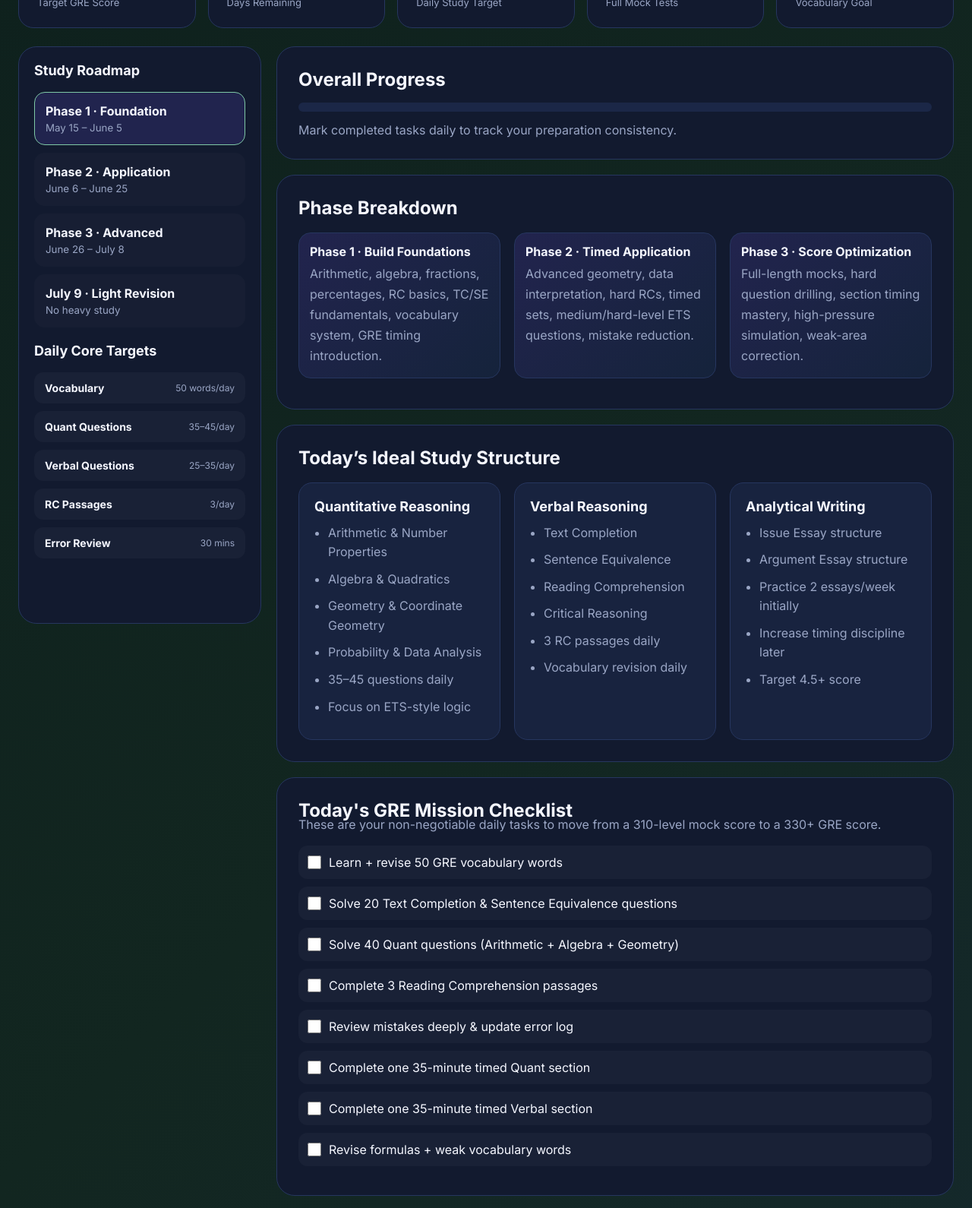
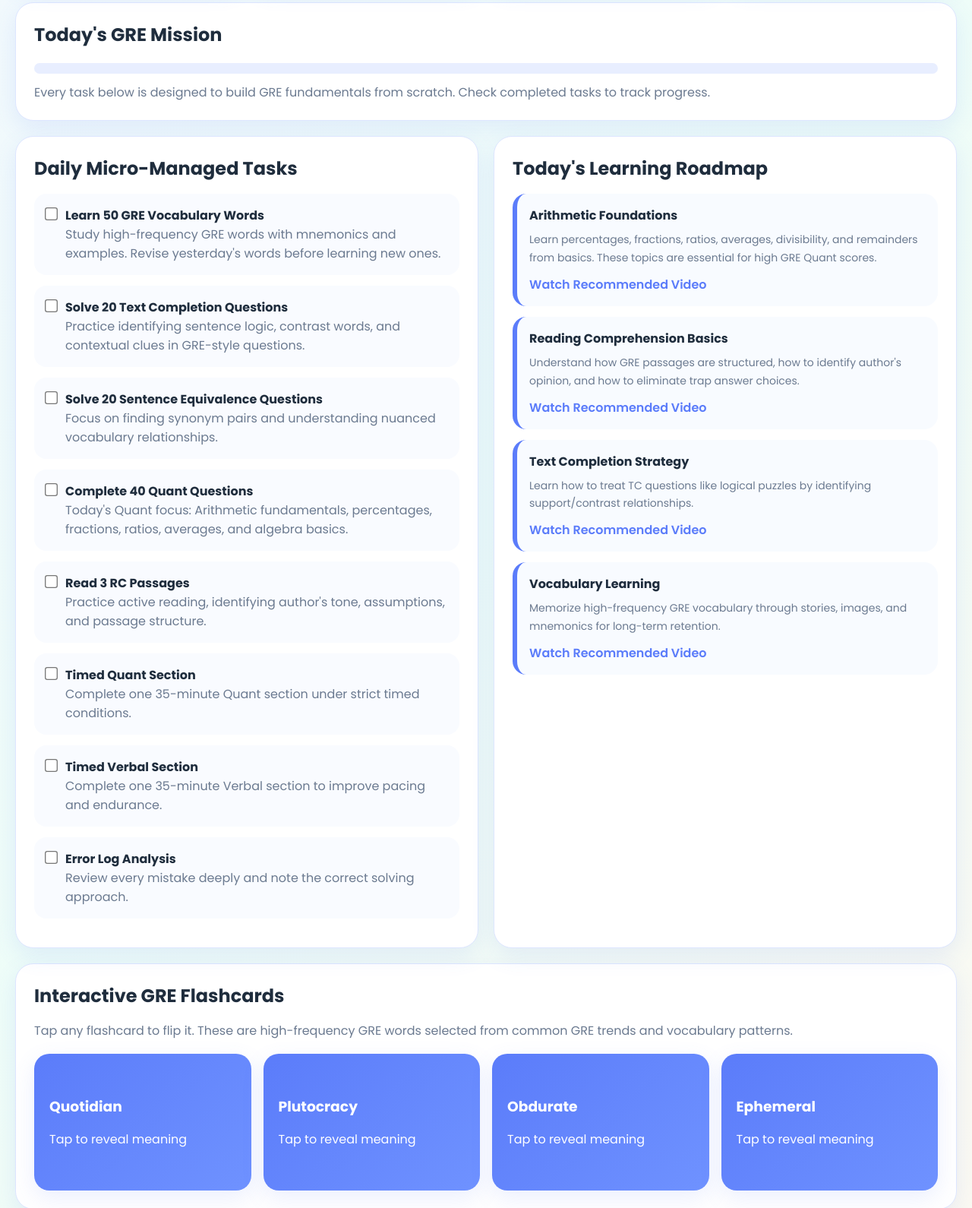
Before and after one commit to Abhisekh22/GRE-Tracker-2026, a plain HTML site: page index.html in a window 1280 px wide. Shown: the part 661-2251 px from the top of the page at 76% size. Drawn offline with Linux system fonts and the light colour scheme.

Commit message:
Transform GRE tracker into AI-powered interactive 330+ preparation dashboard

```diff
--- a/index.html
+++ b/index.html
@@ -1,388 +1,231 @@
 <!DOCTYPE html>
 <html lang="en">
 <head>
-<meta charset="UTF-8">
-<meta name="viewport" content="width=device-width, initial-scale=1.0">
-<title>GRE 330+ Elite Dashboard</title>
-<link href="https://fonts.googleapis.com/css2?family=Inter:wght@300;400;500;600;700;800&display=swap" rel="stylesheet">
+<meta charset="UTF-8" />
+<meta name="viewport" content="width=device-width, initial-scale=1.0" />
+<title>GRE 330+ AI Study Dashboard</title>
+<link href="https://fonts.googleapis.com/css2?family=Poppins:wght@300;400;500;600;700;800&display=swap" rel="stylesheet">
 <style>
 :root{
---bg:#0b1020;
---card:#121a2f;
---card2:#18233f;
---border:#26365f;
---text:#f5f7ff;
---muted:#9aa6c5;
---accent:#7ec8a5;
---green:#37d67a;
---blue:#44b3ff;
---orange:#ff9d42;
---red:#ff5f6d;
+--bg:#f3f7ff;
+--card:#ffffff;
+--primary:#5b7cfa;
+--secondary:#7ed6c1;
+--accent:#ffb86b;
+--text:#1f2d3d;
+--muted:#6b7a90;
+--border:#dde6ff;
+--shadow:0 10px 30px rgba(91,124,250,.12);
 }
 *{margin:0;padding:0;box-sizing:border-box}
 body{
-font-family:'Inter',sans-serif;
-background:linear-gradient(135deg,#0d1f1c,#122620 45%,#172b35);
+font-family:'Poppins',sans-serif;
+background:linear-gradient(135deg,#f3f7ff,#eefdf8,#fff8f0);
 color:var(--text);
-overflow-x:hidden;
+padding:20px;
 }
-.container{max-width:1500px;margin:auto;padding:24px}
+.container{max-width:1600px;margin:auto}
 .hero{
-background:linear-gradient(135deg,rgba(124,92,255,.18),rgba(68,179,255,.08));
+background:linear-gradient(135deg,#5b7cfa,#7ed6c1);
+color:white;
+padding:40px;
+border-radius:30px;
+margin-bottom:24px;
+box-shadow:var(--shadow);
+}
+.hero h1{font-size:clamp(38px,6vw,72px);margin-bottom:14px}
+.hero p{line-height:1.8;max-width:900px}
+.grid{display:grid;grid-template-columns:repeat(auto-fit,minmax(280px,1fr));gap:20px}
+.card{
+background:var(--card);
+padding:24px;
+border-radius:24px;
+box-shadow:var(--shadow);
 border:1px solid var(--border);
-border-radius:28px;
-padding:36px;
-margin-bottom:24px;
-position:relative;
-overflow:hidden;
+margin-bottom:20px;
 }
-.hero::after{
-content:'330+';
-position:absolute;
-right:-20px;
-top:-30px;
-font-size:180px;
-font-weight:800;
-opacity:.05;
+.card h2,.card h3{margin-bottom:16px}
+.stats{display:grid;grid-template-columns:repeat(auto-fit,minmax(180px,1fr));gap:18px;margin-bottom:24px}
+.stat{
+background:white;
+padding:24px;
+border-radius:22px;
+box-shadow:var(--shadow);
+text-align:center;
 }
-.badge{
-display:inline-block;
-padding:8px 14px;
-background:rgba(124,92,255,.15);
-border:1px solid rgba(124,92,255,.4);
-border-radius:999px;
-font-size:12px;
-font-weight:600;
-margin-bottom:18px;
+.stat h2{font-size:38px;color:var(--primary)}
+.stat span{color:var(--muted)}
+.task{
+padding:16px;
+border-radius:18px;
+background:#f8fbff;
+margin-bottom:14px;
+border-left:6px solid var(--primary);
 }
-.hero h1{
-font-size:clamp(36px,6vw,72px);
-line-height:1;
-margin-bottom:16px;
-font-weight:800;
+.task h4{margin-bottom:8px}
+.task p{color:var(--muted);line-height:1.7;font-size:14px}
+.task a{display:inline-block;margin-top:10px;color:var(--primary);font-weight:600;text-decoration:none}
+.checklist label{
+display:flex;
+gap:12px;
+align-items:flex-start;
+padding:16px;
+background:#f9fbff;
+border-radius:16px;
+margin-bottom:14px;
 }
-.hero p{
-max-width:760px;
-line-height:1.8;
-color:var(--muted);
-font-size:16px;
-}
-.stats{
-display:grid;
-grid-template-columns:repeat(auto-fit,minmax(180px,1fr));
-gap:16px;
-margin-bottom:24px;
-}
-.stat{
-background:var(--card);
-border:1px solid var(--border);
-border-radius:20px;
-padding:24px;
-}
-.stat h2{font-size:34px;margin-bottom:8px}
-.stat span{color:var(--muted);font-size:13px}
-.layout{
-display:grid;
-grid-template-columns:320px 1fr;
-gap:20px;
-}
-.sidebar{
-background:var(--card);
-border:1px solid var(--border);
-border-radius:24px;
-padding:20px;
-height:calc(100vh - 40px);
-position:sticky;
-top:20px;
-overflow:auto;
-}
-.sidebar h3{margin-bottom:18px;font-size:18px}
-.day{
-padding:14px;
-border:1px solid transparent;
-border-radius:14px;
-margin-bottom:10px;
-cursor:pointer;
-background:rgba(255,255,255,.02);
-transition:.25s;
-}
-.day:hover{border-color:var(--accent);transform:translateY(-1px)}
-.day.active{background:rgba(124,92,255,.15);border-color:var(--accent)}
-.day small{color:var(--muted);display:block;margin-top:4px}
-.main{
-display:flex;
-flex-direction:column;
-gap:20px;
-}
-.panel{
-background:var(--card);
-border:1px solid var(--border);
-border-radius:24px;
-padding:28px;
-}
+input[type='checkbox']{margin-top:4px;transform:scale(1.3);accent-color:var(--secondary)}
 .progress{
-height:12px;
-background:#1b2747;
+height:14px;
+background:#e8eeff;
 border-radius:999px;
 overflow:hidden;
-margin-top:16px;
+margin-top:20px;
 }
 .progress-bar{
 height:100%;
 width:0%;
-background:linear-gradient(90deg,var(--accent),var(--blue));
+background:linear-gradient(90deg,#5b7cfa,#7ed6c1);
 transition:.4s;
 }
-.grid{
+.flashcards{
 display:grid;
-grid-template-columns:repeat(auto-fit,minmax(260px,1fr));
-gap:18px;
-margin-top:18px;
+grid-template-columns:repeat(auto-fit,minmax(220px,1fr));
+gap:16px;
 }
-.card{
-background:var(--card2);
-border:1px solid var(--border);
-border-radius:18px;
+.flashcard{
+perspective:1000px;
+height:180px;
+cursor:pointer;
+}
+.flash-inner{
+position:relative;
+width:100%;
+height:100%;
+transition:transform .6s;
+transform-style:preserve-3d;
+}
+.flashcard.flipped .flash-inner{transform:rotateY(180deg)}
+.flash-front,.flash-back{
+position:absolute;
+width:100%;
+height:100%;
+backface-visibility:hidden;
+border-radius:20px;
 padding:20px;
+box-shadow:var(--shadow);
+display:flex;
+flex-direction:column;
+justify-content:center;
 }
-.card h4{margin-bottom:12px;font-size:18px}
-.card ul{padding-left:18px}
-.card li{margin-bottom:10px;color:var(--muted);line-height:1.6}
-.topic{
-display:flex;
-justify-content:space-between;
-align-items:center;
-padding:12px 14px;
-border-radius:12px;
-background:rgba(255,255,255,.03);
-margin-bottom:10px;
+.flash-front{background:linear-gradient(135deg,#5b7cfa,#6f92ff);color:white}
+.flash-back{background:white;color:var(--text);transform:rotateY(180deg)}
+.countdown{
+font-size:clamp(28px,5vw,54px);
+font-weight:800;
+margin-top:16px;
 }
-.topic strong{font-size:14px}
-.topic span{font-size:12px;color:var(--muted)}
-.checklist label{
-display:flex;
-align-items:center;
-gap:10px;
-padding:12px;
-border-radius:12px;
-background:rgba(255,255,255,.03);
-margin-bottom:10px;
-}
-input[type='checkbox']{
-width:18px;
-height:18px;
-accent-color:var(--green);
-}
-.phase{
-padding:14px;
-border-radius:16px;
-margin-bottom:12px;
-background:linear-gradient(135deg,rgba(124,92,255,.15),rgba(68,179,255,.06));
-border:1px solid var(--border);
-}
-.phase h4{margin-bottom:6px}
-.mock{
-padding:16px;
-border-radius:16px;
-background:rgba(255,95,109,.08);
-border:1px solid rgba(255,95,109,.2);
-margin-bottom:12px;
-}
-.footer{
-text-align:center;
-padding:30px;
-color:var(--muted);
-}
-@media(max-width:980px){
-.layout{grid-template-columns:1fr}
-.sidebar{height:auto;position:relative;top:0}
-}
+ul{padding-left:20px;line-height:1.8;color:var(--muted)}
+.footer{text-align:center;padding:30px;color:var(--muted)}
+@media(max-width:768px){body{padding:10px}.hero{padding:26px}}
 </style>
 </head>
 <body>
 <div class="container">
 <div class="hero">
-<div class="badge">GRE 330+ LIVE TRACKER • JULY 15, 2026</div>
-<h1>Elite GRE Preparation Dashboard</h1>
-<p>Designed specifically for your 330+ target from a 310-level starting point. This system focuses heavily on Quant improvement to 166–168, Verbal acceleration to 162+, vocabulary retention, timed section mastery, ETS pattern recognition, and aggressive mock-test analysis.</p>
-</div>
-<div class="panel" style="margin-bottom:24px;background:linear-gradient(135deg,rgba(126,200,165,.18),rgba(68,179,255,.08));">
-<h2 style="margin-bottom:18px">Live GRE Countdown</h2>
-<div id="countdown" style="font-size:clamp(28px,5vw,54px);font-weight:800;color:#9be7c4;margin-bottom:10px"></div>
-<p style="color:var(--muted);line-height:1.7">Your GRE exam is scheduled for July 15, 2026. Every day now matters. Stay consistent and execute daily targets aggressively.</p>
+<h1>GRE 330+ AI Study Dashboard</h1>
+<p>
+Personalized for your July 15, 2026 GRE target. This dashboard micro-manages your daily GRE preparation from basics to advanced level, focusing on improving from ~310 mocks to a 330+ score through structured Quant mastery, Verbal acceleration, vocabulary systems, mock analytics, and adaptive study planning.
+</p>
+<div class="countdown" id="countdown"></div>
 </div>
 <div class="stats">
-<div class="stat"><h2>330+</h2><span>Target GRE Score</span></div>
-<div class="stat"><h2 id="daysLeft">--</h2><span>Days Remaining</span></div>
-<div class="stat"><h2>5–7h</h2><span>Daily Study Target</span></div>
-<div class="stat"><h2>8</h2><span>Full Mock Tests</span></div>
-<div class="stat"><h2>1500</h2><span>Vocabulary Goal</span></div>
+<div class="stat"><h2 id="days">--</h2><span>Days Left</span></div>
+<div class="stat"><h2>330+</h2><span>Target Score</span></div>
+<div class="stat"><h2>166+</h2><span>Quant Goal</span></div>
+<div class="stat"><h2>162+</h2><span>Verbal Goal</span></div>
 </div>
-<div class="layout">
-<div class="sidebar">
-<h3>Study Roadmap</h3>
-<div class="day active"><strong>Phase 1 · Foundation</strong><small>May 15 – June 5</small></div>
-<div class="day"><strong>Phase 2 · Application</strong><small>June 6 – June 25</small></div>
-<div class="day"><strong>Phase 3 · Advanced</strong><small>June 26 – July 8</small></div>
-<div class="day"><strong>July 9 · Light Revision</strong><small>No heavy study</small></div>
-<div style="margin-top:20px">
-<h3>Daily Core Targets</h3>
-<div class="topic"><strong>Vocabulary</strong><span>50 words/day</span></div>
-<div class="topic"><strong>Quant Questions</strong><span>35–45/day</span></div>
-<div class="topic"><strong>Verbal Questions</strong><span>25–35/day</span></div>
-<div class="topic"><strong>RC Passages</strong><span>3/day</span></div>
-<div class="topic"><strong>Error Review</strong><span>30 mins</span></div>
+<div class="card">
+<h2>Today's GRE Mission</h2>
+<div class="progress"><div class="progress-bar" id="progressBar"></div></div>
+<p style="margin-top:12px;color:var(--muted)">Every task below is designed to build GRE fundamentals from scratch. Check completed tasks to track progress.</p>
+</div>
+<div class="grid">
+<div class="card">
+<h2>Daily Micro-Managed Tasks</h2>
+<div class="checklist">
+<label><input type="checkbox"><div><strong>Learn 50 GRE Vocabulary Words</strong><br><span style="color:var(--muted)">Study high-frequency GRE words with mnemonics and examples. Revise yesterday's words before learning new ones.</span></div></label>
+<label><input type="checkbox"><div><strong>Solve 20 Text Completion Questions</strong><br><span style="color:var(--muted)">Practice identifying sentence logic, contrast words, and contextual clues in GRE-style questions.</span></div></label>
+<label><input type="checkbox"><div><strong>Solve 20 Sentence Equivalence Questions</strong><br><span style="color:var(--muted)">Focus on finding synonym pairs and understanding nuanced vocabulary relationships.</span></div></label>
+<label><input type="checkbox"><div><strong>Complete 40 Quant Questions</strong><br><span style="color:var(--muted)">Today's Quant focus: Arithmetic fundamentals, percentages, fractions, ratios, averages, and algebra basics.</span></div></label>
+<label><input type="checkbox"><div><strong>Read 3 RC Passages</strong><br><span style="color:var(--muted)">Practice active reading, identifying author's tone, assumptions, and passage structure.</span></div></label>
+<label><input type="checkbox"><div><strong>Timed Quant Section</strong><br><span style="color:var(--muted)">Complete one 35-minute Quant section under strict timed conditions.</span></div></label>
+<label><input type="checkbox"><div><strong>Timed Verbal Section</strong><br><span style="color:var(--muted)">Complete one 35-minute Verbal section to improve pacing and endurance.</span></div></label>
+<label><input type="checkbox"><div><strong>Error Log Analysis</strong><br><span style="color:var(--muted)">Review every mistake deeply and note the correct solving approach.</span></div></label>
 </div>
 </div>
-<div class="main">
-<div class="panel">
-<h2>Overall Progress</h2>
-<div class="progress"><div class="progress-bar" id="bar"></div></div>
-<p style="margin-top:14px;color:var(--muted)">Mark completed tasks daily to track your preparation consistency.</p>
+<div class="card">
+<h2>Today's Learning Roadmap</h2>
+<div class="task">
+<h4>Arithmetic Foundations</h4>
+<p>Learn percentages, fractions, ratios, averages, divisibility, and remainders from basics. These topics are essential for high GRE Quant scores.</p>
+<a href="https://www.youtube.com/results?search_query=GRE+Math+Section+101" target="_blank">Watch Recommended Video</a>
 </div>
-<div class="panel">
-<h2>Phase Breakdown</h2>
-<div class="grid">
-<div class="phase">
-<h4>Phase 1 · Build Foundations</h4>
-<p style="color:var(--muted);line-height:1.7">Arithmetic, algebra, fractions, percentages, RC basics, TC/SE fundamentals, vocabulary system, GRE timing introduction.</p>
+<div class="task">
+<h4>Reading Comprehension Basics</h4>
+<p>Understand how GRE passages are structured, how to identify author's opinion, and how to eliminate trap answer choices.</p>
+<a href="https://www.youtube.com/results?search_query=GRE+Lesson+Introduction+to+Reading+Comprehension" target="_blank">Watch Recommended Video</a>
 </div>
-<div class="phase">
-<h4>Phase 2 · Timed Application</h4>
-<p style="color:var(--muted);line-height:1.7">Advanced geometry, data interpretation, hard RCs, timed sets, medium/hard-level ETS questions, mistake reduction.</p>
+<div class="task">
+<h4>Text Completion Strategy</h4>
+<p>Learn how to treat TC questions like logical puzzles by identifying support/contrast relationships.</p>
+<a href="https://www.youtube.com/results?search_query=GRE+Text+Completion+Strategy" target="_blank">Watch Recommended Video</a>
 </div>
-<div class="phase">
-<h4>Phase 3 · Score Optimization</h4>
-<p style="color:var(--muted);line-height:1.7">Full-length mocks, hard question drilling, section timing mastery, high-pressure simulation, weak-area correction.</p>
+<div class="task">
+<h4>Vocabulary Learning</h4>
+<p>Memorize high-frequency GRE vocabulary through stories, images, and mnemonics for long-term retention.</p>
+<a href="https://www.youtube.com/results?search_query=BARRON+333+high+frequency+GRE+Words" target="_blank">Watch Recommended Video</a>
 </div>
 </div>
 </div>
-<div class="panel">
-<h2>Today’s Ideal Study Structure</h2>
+<div class="card">
+<h2>Interactive GRE Flashcards</h2>
+<p style="margin-bottom:18px;color:var(--muted)">Tap any flashcard to flip it. These are high-frequency GRE words selected from common GRE trends and vocabulary patterns.</p>
+<div class="flashcards">
+<div class="flashcard"><div class="flash-inner"><div class="flash-front"><h3>Quotidian</h3><p>Tap to reveal meaning</p></div><div class="flash-back"><h3>Meaning</h3><p>Ordinary or occurring every day.</p><small>Example: The GRE tests beyond quotidian vocabulary.</small></div></div></div>
+<div class="flashcard"><div class="flash-inner"><div class="flash-front"><h3>Plutocracy</h3><p>Tap to reveal meaning</p></div><div class="flash-back"><h3>Meaning</h3><p>Government by the wealthy.</p><small>Example: Critics called the system a plutocracy.</small></div></div></div>
+<div class="flashcard"><div class="flash-inner"><div class="flash-front"><h3>Obdurate</h3><p>Tap to reveal meaning</p></div><div class="flash-back"><h3>Meaning</h3><p>Stubbornly refusing to change.</p><small>Example: The manager remained obdurate despite protests.</small></div></div></div>
+<div class="flashcard"><div class="flash-inner"><div class="flash-front"><h3>Ephemeral</h3><p>Tap to reveal meaning</p></div><div class="flash-back"><h3>Meaning</h3><p>Lasting for a very short time.</p><small>Example: Fame can be ephemeral.</small></div></div></div>
+</div>
+</div>
 <div class="grid">
 <div class="card">
-<h4>Quantitative Reasoning</h4>
+<h2>Best GRE Resources (Filtered)</h2>
 <ul>
-<li>Arithmetic & Number Properties</li>
-<li>Algebra & Quadratics</li>
-<li>Geometry & Coordinate Geometry</li>
-<li>Probability & Data Analysis</li>
-<li>35–45 questions daily</li>
-<li>Focus on ETS-style logic</li>
+<li>ETS Official GRE Guide</li>
+<li>ETS Quant Practice Questions</li>
+<li>ETS Verbal Practice Questions</li>
+<li>GregMat Vocabulary Mountain</li>
+<li>Manhattan 5 lb Quant</li>
+<li>GRE Big Book RC Practice</li>
+<li>PowerPrep Official Mocks</li>
 </ul>
 </div>
 <div class="card">
-<h4>Verbal Reasoning</h4>
+<h2>Video Resources from Your PDF</h2>
 <ul>
-<li>Text Completion</li>
-<li>Sentence Equivalence</li>
-<li>Reading Comprehension</li>
-<li>Critical Reasoning</li>
-<li>3 RC passages daily</li>
-<li>Vocabulary revision daily</li>
-</ul>
-</div>
-<div class="card">
-<h4>Analytical Writing</h4>
-<ul>
-<li>Issue Essay structure</li>
-<li>Argument Essay structure</li>
-<li>Practice 2 essays/week initially</li>
-<li>Increase timing discipline later</li>
-<li>Target 4.5+ score</li>
+<li>GRE Math Section 101</li>
+<li>GRE Math Review Lesson 1/36</li>
+<li>GRE Text Completion Strategy</li>
+<li>GRE Reading Passage Strategy</li>
+<li>GRE Vocabulary Diagnostic Test</li>
+<li>GRE Verbal Walkthrough</li>
+<li>Analytical Writing Introduction</li>
 </ul>
 </div>
 </div>
-</div>
-<div class="panel">
-<h2>Today's GRE Mission Checklist</h2>
-<p style="margin-top:-6px;margin-bottom:18px;color:var(--muted)">These are your non-negotiable daily tasks to move from a 310-level mock score to a 330+ GRE score.</p>
-<div class="checklist">
-<label><input type="checkbox"> Learn + revise 50 GRE vocabulary words</label>
-<label><input type="checkbox"> Solve 20 Text Completion & Sentence Equivalence questions</label>
-<label><input type="checkbox"> Solve 40 Quant questions (Arithmetic + Algebra + Geometry)</label>
-<label><input type="checkbox"> Complete 3 Reading Comprehension passages</label>
-<label><input type="checkbox"> Review mistakes deeply & update error log</label>
-<label><input type="checkbox"> Complete one 35-minute timed Quant section</label>
-<label><input type="checkbox"> Complete one 35-minute timed Verbal section</label>
-<label><input type="checkbox"> Revise formulas + weak vocabulary words</label>
-</div>
-</div>
-<div class="panel">
-<h2>Recommended Resources</h2>
-<div class="grid">
-<div class="card">
-<h4>Quant Resources</h4>
-<ul>
-<li>ETS Official Quant Guide</li>
-<li>Manhattan 5 lb</li>
-<li>GregMat Quant</li>
-<li>ETS PowerPrep Tests</li>
-</ul>
-</div>
-<div class="card">
-<h4>Verbal Resources</h4>
-<ul>
-<li>ETS Official Verbal Guide</li>
-<li>GregMat Vocabulary Mountain</li>
-<li>GRE Big Book RC Passages</li>
-<li>Magoosh Flashcards</li>
-</ul>
-</div>
-<div class="card">
-<h4>Mock Strategy</h4>
-<ul>
-<li>1 mock/week initially</li>
-<li>2 mocks/week in final phase</li>
-<li>Spend 4–5 hours reviewing mistakes</li>
-<li>Track score progression carefully</li>
-</ul>
-</div>
-</div>
-</div>
-<div class="panel">
-<h2>Mock Test Tracker</h2>
-<div class="mock"><strong>Mock 1</strong><br><span style="color:var(--muted)">Target: 315–318</span></div>
-<div class="mock"><strong>Mock 2</strong><br><span style="color:var(--muted)">Target: 320+</span></div>
-<div class="mock"><strong>Mock 3</strong><br><span style="color:var(--muted)">Target: 323–325</span></div>
-<div class="mock"><strong>Mock 4+</strong><br><span style="color:var(--muted)">Target: Consistent 328–332</span></div>
-</div>
-<div class="panel">
-<h2>Critical Strategy Notes</h2>
-<div class="grid">
-<div class="card">
-<h4>Quant Focus</h4>
-<ul>
-<li>Your biggest opportunity is Quant 166+</li>
-<li>Master medium-level questions first</li>
-<li>Then attack hard questions aggressively</li>
-<li>Reduce careless mistakes to near zero</li>
-</ul>
-</div>
-<div class="card">
-<h4>Verbal Focus</h4>
-<ul>
-<li>Vocabulary consistency is non-negotiable</li>
-<li>RC logic matters more than speed initially</li>
-<li>TC/SE pattern recognition is essential</li>
-<li>162+ verbal unlocks 330+</li>
-</ul>
-</div>
-<div class="card">
-<h4>Mental Strategy</h4>
-<ul>
-<li>Do not panic during hard sections</li>
-<li>Move quickly from impossible questions</li>
-<li>Confidence improves score performance</li>
-<li>Consistency beats motivation</li>
-</ul>
-</div>
-</div>
-</div>
-</div>
-</div>
 <div class="footer">
-GRE 330+ Elite Dashboard • Built specifically for your July 10, 2026 target
+GRE 330+ AI Dashboard • Personalized Learning System • July 15, 2026
 </div>
 </div>
 <script>
@@ -394,30 +237,28 @@
 const hours=Math.floor((diff%(1000*60*60*24))/(1000*60*60));
 const mins=Math.floor((diff%(1000*60*60))/(1000*60));
 const secs=Math.floor((diff%(1000*60))/1000);
-const countdown=document.getElementById('countdown');
-const daysLeft=document.getElementById('daysLeft');
-if(countdown){
-countdown.innerHTML=`${days}d ${hours}h ${mins}m ${secs}s`;
-}
-if(daysLeft){
-daysLeft.innerHTML=days;
-}
+document.getElementById('countdown').innerHTML=`${days} Days ${hours} Hours ${mins} Minutes ${secs} Seconds Remaining`;
+document.getElementById('days').innerHTML=days;
 }
 setInterval(updateCountdown,1000);
 updateCountdown();
-let progress=0;
-const bar=document.getElementById('bar');
-document.querySelectorAll('input[type="checkbox"]').forEach(box=>{
-box.addEventListener('change',()=>{
-const total=document.querySelectorAll('input[type="checkbox"]').length;
+const checks=document.querySelectorAll('input[type="checkbox"]');
+const bar=document.getElementById('progressBar');
+function updateProgress(){
+const total=checks.length;
 const checked=document.querySelectorAll('input[type="checkbox"]:checked').length;
-progress=(checked/total)*100;
-bar.style.width=progress+'%';
-localStorage.setItem('gre-progress',progress);
+const percent=(checked/total)*100;
+bar.style.width=percent+'%';
+localStorage.setItem('gre-progress',percent);
+}
+checks.forEach(c=>c.addEventListener('change',updateProgress));
+const saved=localStorage.getItem('gre-progress');
+if(saved){bar.style.width=saved+'%';}
+document.querySelectorAll('.flashcard').forEach(card=>{
+card.addEventListener('click',()=>{
+card.classList.toggle('flipped');
 });
 });
-const saved=localStorage.getItem('gre-progress');
-if(saved){bar.style.width=saved+'%';}
 </script>
 </body>
 </html>
```
